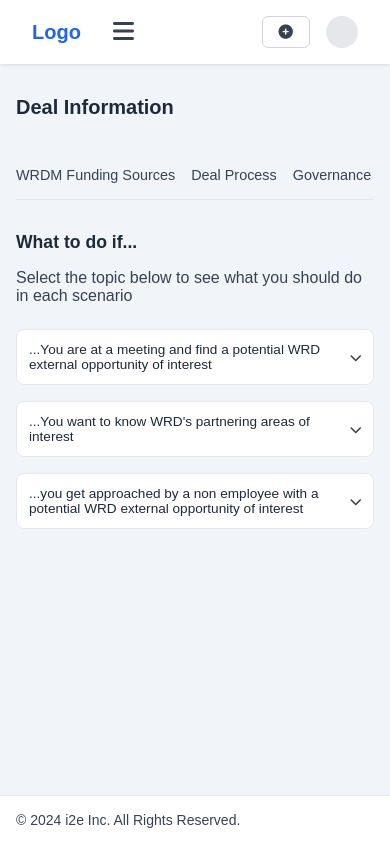
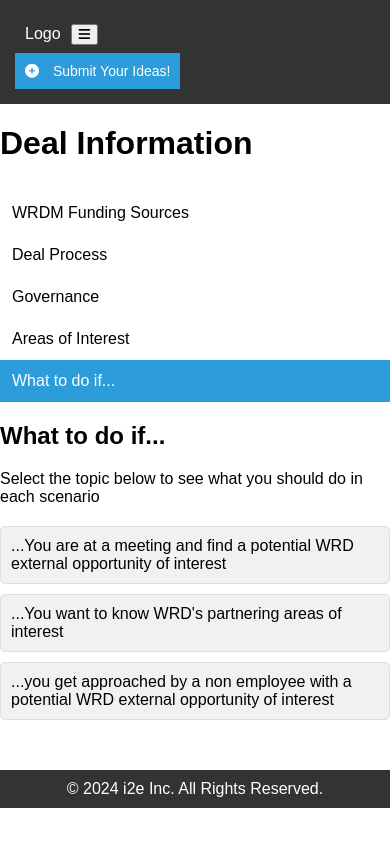
Before and after one commit to pradhuman-i2e/WebPage_Assessment_HTML-CSS, a plain HTML site: page index.html in a window 390 px wide. Drawn offline with Linux system fonts and the light colour scheme.

Commit message:
Responsiveness Added For Mobile View

```diff
--- a/style.css
+++ b/style.css
@@ -1,313 +1,184 @@
-* {
+/* General Styles */
+body, html {
     margin: 0;
     padding: 0;
-    box-sizing: border-box;
-}
-
-body {
     font-family: Arial, sans-serif;
-    min-height: 100vh;
-    display: flex;
-    flex-direction: column;
-    background-color: #f1f5f9;
 }
 
 .header {
-    background: #ffffff;
-    box-shadow: 0 1px 3px rgba(0, 0, 0, 0.1);
-    padding: 0.5rem 1rem;
-    position: sticky;
-    top: 0;
-    z-index: 1000;
+    background-color: #333;
+    padding: 10px;
 }
 
 .nav-container {
-    max-width: 1200px;
-    margin: 0 auto;
     display: flex;
     justify-content: space-between;
     align-items: center;
-    height: 60px;
 }
 
-.nav-left {
+.nav-left, .nav-right {
     display: flex;
     align-items: center;
-    gap: 2rem;
 }
 
-.mobile-menu-btn {
-    display: none;
-    background: none;
-    border: none;
-    font-size: 1.5rem;
-    cursor: pointer;
-    color: #374151;
-}
-
-.logo {
-    font-weight: bold;
-    font-size: 1.25rem;
-    color: #2563eb;
+.nav-left .logo {
+    color: white;
+    font-size: 20px;
     text-decoration: none;
+    padding: 10px;
 }
 
 .nav-menu {
+    list-style-type: none;
+    margin: 0;
+    padding: 0;
     display: flex;
-    gap: 0.5rem;
-    list-style: none;
+}
+
+.nav-menu li {
+    margin: 0 15px;
 }
 
 .nav-menu a {
+    color: white;
     text-decoration: none;
-    color: #374151;
-    padding: 0.5rem 1rem;
     display: flex;
     align-items: center;
-    gap: 0.5rem;
-    font-size: 0.9rem;
-    border-radius: 4px;
-    transition: all 0.2s ease;
-}
-
-.nav-menu a:hover {
-    background: #d1d5db;
-    color: #1f2937;
 }
 
 .nav-menu a.active {
-    border-bottom: 2px solid #10b981;
-    color: #10b981;
-}
-
-.nav-menu i {
-    font-size: 0.9rem;
-}
-
-.nav-right {
-    display: flex;
-    align-items: center;
-    gap: 1rem;
+    font-weight: bold;
 }
 
 .submit-btn {
-    padding: 0.5rem 1rem;
-    border: 1px solid #d1d5db;
-    border-radius: 0.375rem;
-    background: white;
+    background-color: #2d9cdb;
+    color: white;
+    border: none;
+    padding: 10px 20px;
     cursor: pointer;
-    display: flex;
-    align-items: center;
-    gap: 0.5rem;
-    color: #374151;
-    font-size: 0.9rem;
-    transition: all 0.2s ease;
 }
 
-.submit-btn:hover {
-    background: #d1d5db;
-    border-color: #9ca3af;
-}
-
-.user-profile {
-    width: 32px;
-    height: 32px;
-    border-radius: 50%;
-    background: #e5e7eb;
-}
-
-.main-content {
-    flex: 1;
-    max-width: 1200px;
-    margin: 0 auto;
-    padding: 2rem 1rem;
-    width: 100%;
-}
-
-.page-title {
-    font-size: 1.5rem;
-    margin-bottom: 2rem;
-    color: #1f2937;
+.submit-btn i {
+    margin-right: 10px;
 }
 
 .tabs {
-    border-bottom: 1px solid #e5e7eb;
-    margin-bottom: 2rem;
-    overflow-x: auto;
+    margin-top: 30px;
 }
 
 .tabs-list {
+    list-style: none;
     display: flex;
-    gap: 2rem;
-    list-style: none;
-    min-width: max-content;
+    padding: 0;
 }
 
-.tab-item {
-    padding: 1rem 0;
+.tabs-list .tab-item {
+    padding: 10px;
     cursor: pointer;
-    color: #374151;
-    position: relative;
-    font-size: 0.9rem;
-    white-space: nowrap;
 }
 
-.tab-item.active {
-    color: #10b981;
-}
-
-.tab-item.active::after {
-    content: '';
-    position: absolute;
-    bottom: -1px;
-    left: 0;
-    right: 0;
-    height: 2px;
-    background: #10b981;
-}
-
-.section-title {
-    font-size: 1.25rem;
-    margin-bottom: 1rem;
-    color: #1f2937;
-}
-
-.section-desc {
-    color: #374151;
-    margin-bottom: 1.5rem;
+.tabs-list .tab-item.active {
+    background-color: #2d9cdb;
+    color: white;
 }
 
 .accordion {
-    display: flex;
-    flex-direction: column;
-    gap: 1rem;
+    margin-top: 20px;
 }
 
 .accordion-item {
-    border: 1px solid #e5e7eb;
-    border-radius: 0.5rem;
-    background: white;
+    margin-bottom: 10px;
 }
 
 .accordion-header {
-    padding: 1rem;
+    background-color: #f1f1f1;
+    padding: 15px;
+    text-align: left;
     width: 100%;
-    text-align: left;
-    background: white;
-    border: none;
     cursor: pointer;
-    display: flex;
-    justify-content: space-between;
-    align-items: center;
-    font-size: 0.9rem;
-    color: #1f2937;
-    border-radius: 0.5rem;
+    border: 1px solid #ddd;
+    border-radius: 5px;
 }
 
 .accordion-content {
-    padding: 1rem;
-    background: #f9fafb;
     display: none;
-    border-top: 1px solid #e5e7eb;
-}
-
-.accordion-item.active .accordion-content {
-    display: block;
-}
-
-.accordion-header::after {
-    content: '\f078';
-    font-family: 'Font Awesome 6 Free';
-    font-weight: 900;
-    font-size: 0.75rem;
-    color: #374151;
-}
-
-.accordion-item.active .accordion-header::after {
-    content: '\f077';
+    padding: 15px;
+    border-top: 1px solid #ddd;
+    background-color: #f9f9f9;
 }
 
 .footer {
-    background: #ffffff;
-    border-top: 1px solid #e5e7eb;
-    padding: 1rem;
-    margin-top: auto;
+    background-color: #333;
+    color: white;
+    text-align: center;
+    padding: 10px;
+    margin-top: 50px;
 }
 
-.footer-content {
-    max-width: 1200px;
-    margin: 0 auto;
-    text-align: left;
-    color: #374151;
-    font-size: 0.875rem;
-}
-
-@media (max-width: 1200px) {
-    .nav-menu a span {
-        display: none;
-    }
-    .nav-menu {
-        gap: 0;
-    }
+/* Responsive Styles */
+@media (max-width: 768px) {
     .nav-container {
-        padding: 0 1rem;
-    }
-}
-
-@media (max-width: 768px) {
-    .mobile-menu-btn {
-        display: block;
+        flex-direction: column;
+        align-items: flex-start;
     }
 
     .nav-menu {
         display: none;
+        flex-direction: column;
+        width: 100%;
+        background-color: #333;
         position: absolute;
         top: 60px;
         left: 0;
-        right: 0;
-        background: white;
-        flex-direction: column;
-        padding: 1rem;
-        box-shadow: 0 2px 4px rgba(0, 0, 0, 0.1);
+        padding: 10px;
     }
 
     .nav-menu.show {
         display: flex;
     }
 
-    .nav-menu a {
-        padding: 0.75rem 1rem;
+    .nav-menu li {
+        margin: 10px 0;
     }
 
-    .nav-menu a span {
-        display: inline;
+    .nav-left .logo {
+        font-size: 18px;
     }
 
-    .submit-btn span {
-        display: none;
-    }
-
-    .nav-container {
-        height: auto;
-        padding: 0.5rem 1rem;
+    .submit-btn {
+        width: 100%;
+        text-align: center;
     }
 
     .tabs-list {
-        gap: 1rem;
+        flex-direction: column;
+    }
+
+    .tabs-list .tab-item {
+        padding: 12px;
+    }
+
+    .accordion-header {
+        font-size: 16px;
+        padding: 10px;
+    }
+
+    .accordion-content {
+        font-size: 14px;
     }
 }
 
 @media (max-width: 480px) {
-    .page-title {
-        font-size: 1.25rem;
+    .header {
+        padding: 15px;
     }
 
-    .section-title {
-        font-size: 1.1rem;
+    .nav-left .logo {
+        font-size: 16px;
     }
 
-    .accordion-header {
-        font-size: 0.85rem;
-        padding: 0.75rem;
+    .submit-btn {
+        font-size: 14px;
+        padding: 10px;
     }
 }
```
Also changed, not shown: index.html (+8 -24 lines).
